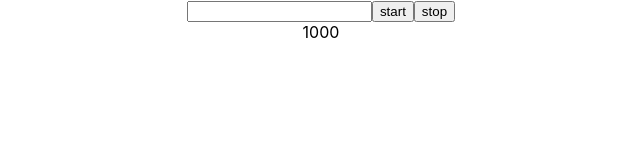
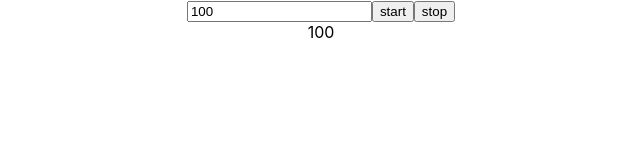
Before and after one commit to yohei-yamamoto/pomodoro-timer, a React (Create React App) app: page / in a window 1280 px wide. Shown: the top 160 px of the page, without its empty margins (319-959 px from the left). Built offline with nearby package versions, Linux system fonts and the light colour scheme.

Commit message:
入力欄の値を使ってタイマーを作動させることができるように修正した

```diff
--- a/src/App.tsx
+++ b/src/App.tsx
@@ -1,22 +1,33 @@
-import React from 'react';
+import React, {useState} from 'react';
 import './App.css';
 
-class Timer extends React.Component {
-  render() {
-    const timer = 1000;
-    return(
-    <div>{timer}</div>
+type Props = {
+  time: number
+}
+
+const Timer:React.FC<Props> = (props) => {
+  return(
+    <div>{props.time}</div>
   );
-  }
 }
 
 function App() {
+  const [time, setTime] = useState(100);
+  var timer: number;
+  timer = 1000;
+  var timerId: NodeJS.Timer;
   return (
     <div className="App">
-      <input></input>
-      <button onClick={() => console.log('click')}>start</button>
-      <button>stop</button>
-      <Timer />
+      <input type="number"
+      value={time}
+      onChange={(event) => setTime(Number(event.target.value))}/>
+      <button onClick={
+        () => {
+          timer = time;
+          timerId = setInterval(() => {
+          setTime(t => t-1) }, 1000)}}>start</button>
+      <button onClick={() => clearInterval(timerId)}>stop</button>
+      <Timer time={time} />
     </div>
   );
 }
```
Also changed, not shown: 7 other files (tests, documents, lock files or other folders).
